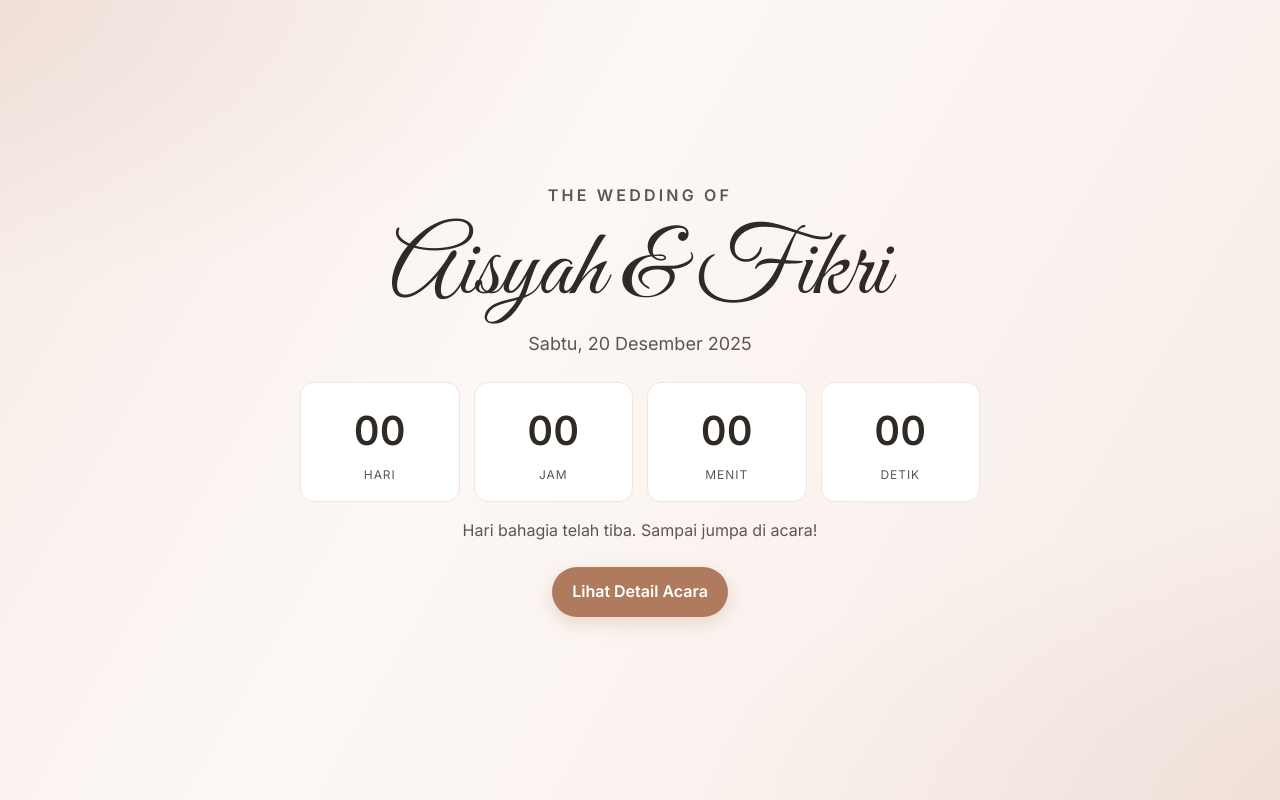
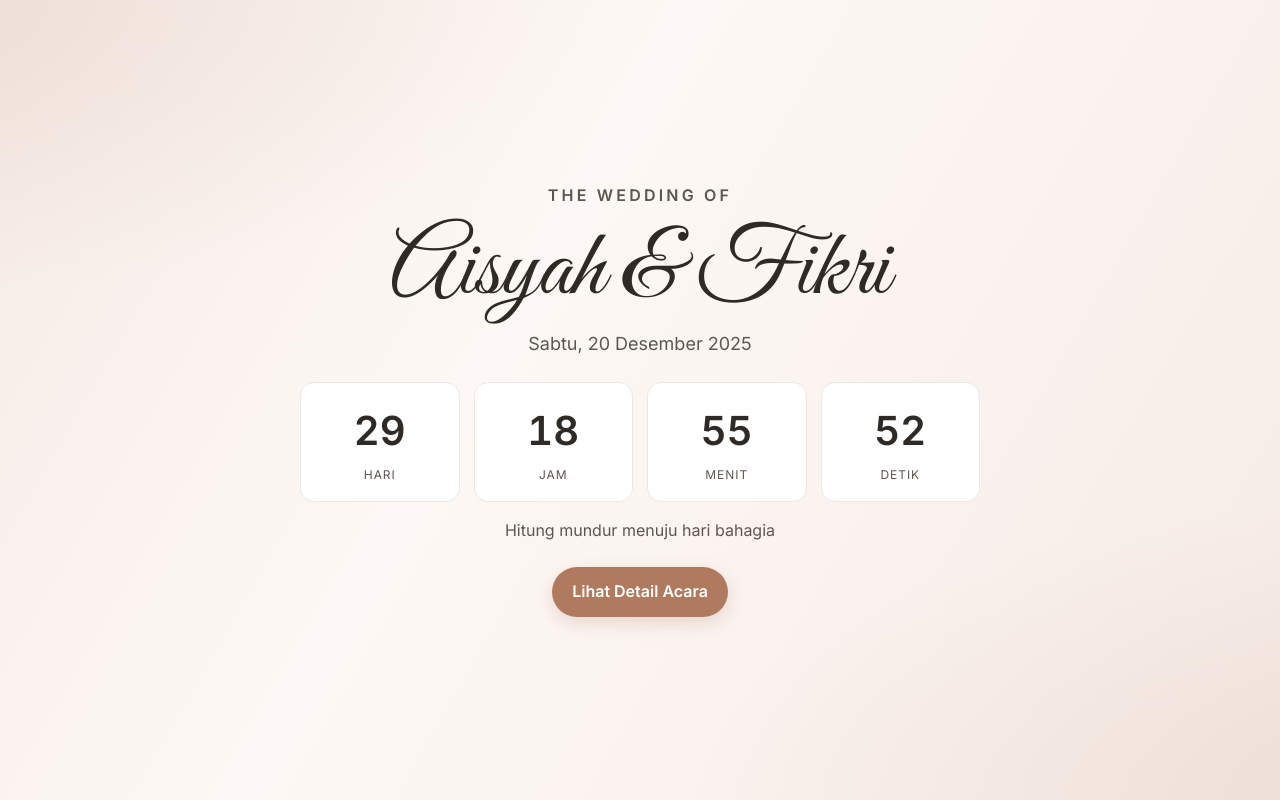
Before and after one commit to YANU1989/weddinginvitation, a plain HTML site: page index.html in a window 1280 px wide. Shown: the top 800 px of the page. Drawn offline with Linux system fonts and the light colour scheme.

Commit message:
Update wedding date to November 30, 2025

```diff
--- a/index.html
+++ b/index.html
@@ -79,7 +79,7 @@
     </footer>
 
     <script>
-        window.WEDDING_DATE_ISO = '2025-10-31T09:00:00+07:00';
+        window.WEDDING_DATE_ISO = '2025-11-30T09:00:00+07:00';
     </script>
     <script src="wedding.js"></script>
 </body>
```
